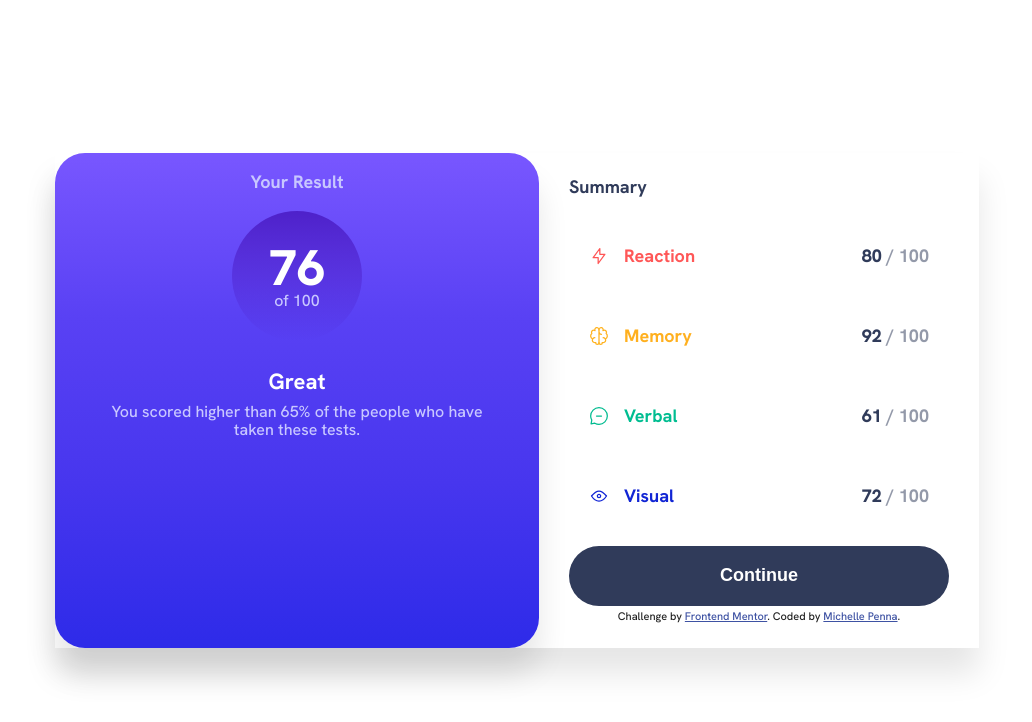
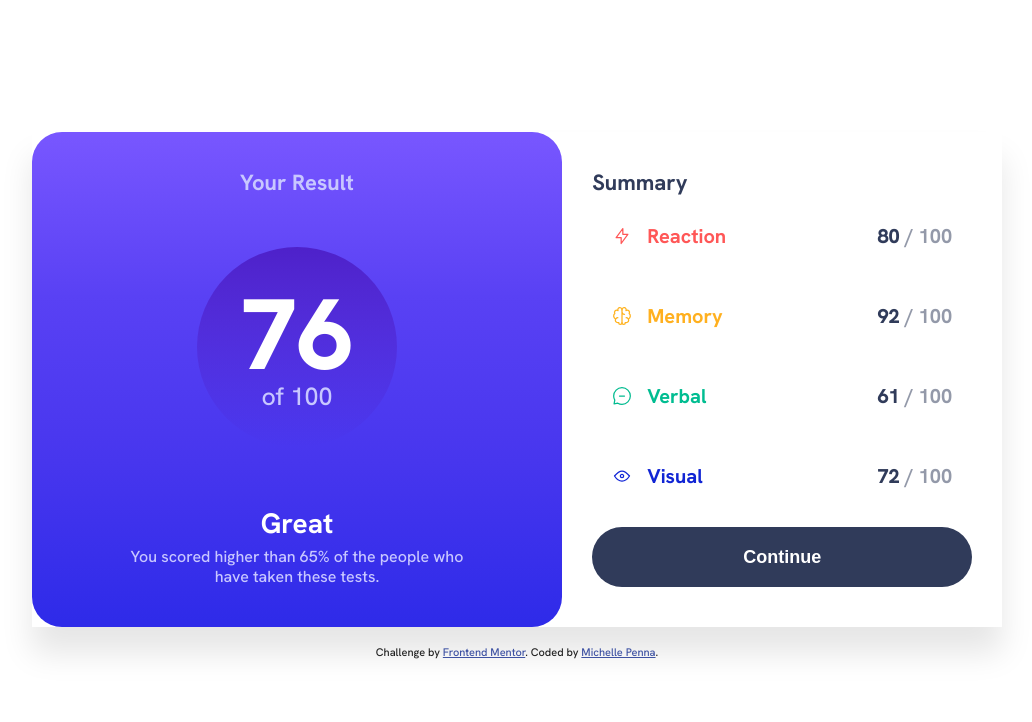
Before and after one commit to michellepennat/resultsSummary, a Vue app: page / in a window 1280 px wide. Shown: the top 722 px of the page, without its empty margins (123-1155 px from the left). Built offline with nearby package versions, Linux system fonts and the light colour scheme.

Commit message:
style(): add media query

```diff
--- a/src/App.vue
+++ b/src/App.vue
@@ -1,8 +1,17 @@
 <template>
   <main class="result-summary" role="main">
-    <div class="content">
+    <section class="content">
       <ResultComponent />
       <SummaryComponent />
+    </section>
+    <div class="attribution">
+      Challenge by
+      <a
+        href="https://www.frontendmentor.io/challenges/results-summary-component-CE_K6s0maV"
+        target="_blank"
+        >Frontend Mentor</a
+      >. Coded by
+      <a href="https://github.com/michellepennat">Michelle Penna</a>.
     </div>
   </main>
 </template>
--- a/src/components/result/result.scss
+++ b/src/components/result/result.scss
@@ -69,6 +69,33 @@
     width: 100%;
     height: 495px;
     border-radius: 30px;
-    box-shadow: 0px 26px 30px 0px rgba(0,0,0,0.1);
+    padding: 40px;
+    justify-content: space-between;
+
+    h4 {
+      font-size: 22px;
+    }
+
+    &__score {
+      height: 200px;
+      width: 200px;
+
+      h1 {
+        font-size: 100px;
+      }
+      p {
+        font-size: 25px;
+      }
+    }
+
+    &__description {
+      padding: 0 50px;
+      h2 {
+        font-size: 28px;
+      }
+      p {
+        line-height: 20px;
+      }
+    }
   }
 }
--- a/src/components/result/result.vue
+++ b/src/components/result/result.vue
@@ -1,5 +1,5 @@
 <template>
-  <section class="result" role="presentation">
+  <div class="result" role="presentation">
     <h4>Your Result</h4>
     <div class="result__score">
       <h1>76</h1>
@@ -11,7 +11,7 @@
         You scored higher than 65% of the people who have taken these tests.
       </p>
     </div>
-  </section>
+  </div>
 </template>
 
 <script>
--- a/src/components/summary/summary.scss
+++ b/src/components/summary/summary.scss
@@ -74,5 +74,26 @@
     width: 100%;
     height: 495px;
     border-bottom-right-radius: 30px;
+    display: flex;
+    flex-direction: column;
+    justify-content: space-between;
+    padding: 40px 30px;
+
+    h4 {
+      font-size: 22px;
+      margin-bottom: 0;
+    }
+
+    &__list {
+      p {
+        font-size: 20px;
+      }
+    }
+
+    &__title {
+      .title {
+        font-size: 20px;
+      }
+    }
   }
 }
--- a/src/components/summary/summary.vue
+++ b/src/components/summary/summary.vue
@@ -1,5 +1,5 @@
 <template>
-  <section class="summary" role="document">
+  <div class="summary" role="document">
     <h4>Summary</h4>
     <ul class="summary__list">
       <li v-for="aspect in aspects" :key="aspect.id">
@@ -13,16 +13,7 @@
       </li>
     </ul>
     <button>Continue</button>
-    <div class="attribution">
-      Challenge by
-      <a
-        href="https://www.frontendmentor.io/challenges/results-summary-component-CE_K6s0maV"
-        target="_blank"
-        >Frontend Mentor</a
-      >. Coded by
-      <a href="https://github.com/michellepennat">Michelle Penna</a>.
-    </div>
-  </section>
+  </div>
 </template>
 
 <script>
--- a/src/sass/base/_globals.scss
+++ b/src/sass/base/_globals.scss
@@ -2,7 +2,7 @@
   font-size: 11px;
   font-weight: 500;
   text-align: center;
-  margin-top: 5px;
+  margin-bottom: 10px;
 }
 .attribution a {
   color: hsl(228, 45%, 44%);
@@ -10,6 +10,7 @@
 
 .result-summary {
   display: flex;
+  flex-direction: column;
   .content {
     display: flex;
     flex-direction: column;
@@ -17,6 +18,12 @@
 }
 
 @media (min-width: 768px) {
+  .attribution {
+    font-size: 11px;
+    font-weight: 500;
+    text-align: center;
+    margin-top: 20px;
+  }
   .result-summary {
     height: 100%;
     padding: 20px;
```
